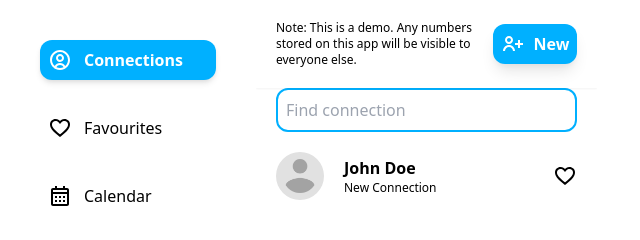
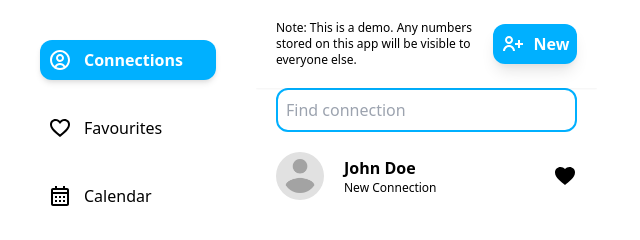
Before and after one commit to dpkreativ/crm-software, a Next.js app: page /dashboard in a window 1280 px wide. Shown: the top 240 px of the page, without its empty margins (0-640 px from the left). Built offline with nearby package versions, Linux system fonts and the light colour scheme.

Commit message:
test favourite

```diff
--- a/pages/dashboard/index.js
+++ b/pages/dashboard/index.js
@@ -36,7 +36,7 @@ const Dashboard = () => {
                 className="outline-none w-full bg-transparent"
               />
             </div>
-            <ContactCard />
+            <ContactCard favourite={true} />
             <ContactCard />
             <ContactCard />
             <ContactCard />
```
